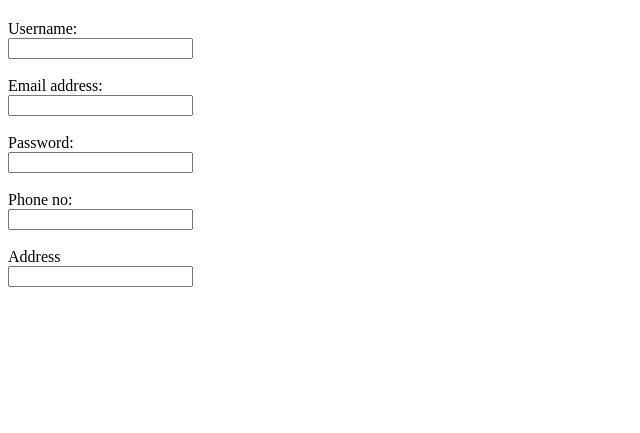
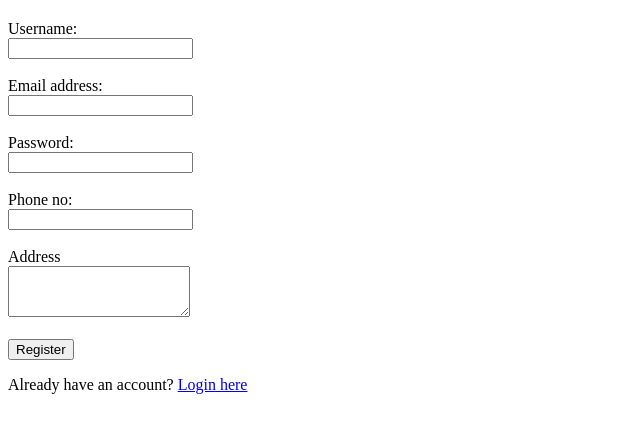
Before and after one commit to Shrilesh-Dhobale/Blood-Bank, a Django app: template templates/donor_registration.html in a window 1280 px wide. Shown: the part 47-480 px from the top of the page, without its empty margins (0-640 px from the left). Run offline with Django 5.2, Linux system fonts and the light colour scheme; the template is opened without the code that fills it, so the values that code supplies are empty.

Commit message:
login link linked

```diff
--- a/templates/donor_registration.html
+++ b/templates/donor_registration.html
@@ -23,11 +23,16 @@
             <label>Phone no:</label><br>
             <input type="tel" required><br><br>
             <label>Address</label><br>
-            <input type="text" required><br><br>
+            <textarea rows="3" required></textarea><br><br>
         </form>
+
     </div>
-
-
+    <div id="submit-button">
+        <button type="submit">Register</button>
+    </div>
+    <div id="login-link">
+        <p>Already have an account? <a href="/templates/donor_login.html">Login here</a></p>
+    </div>
 </body>
 
 </html>
```
